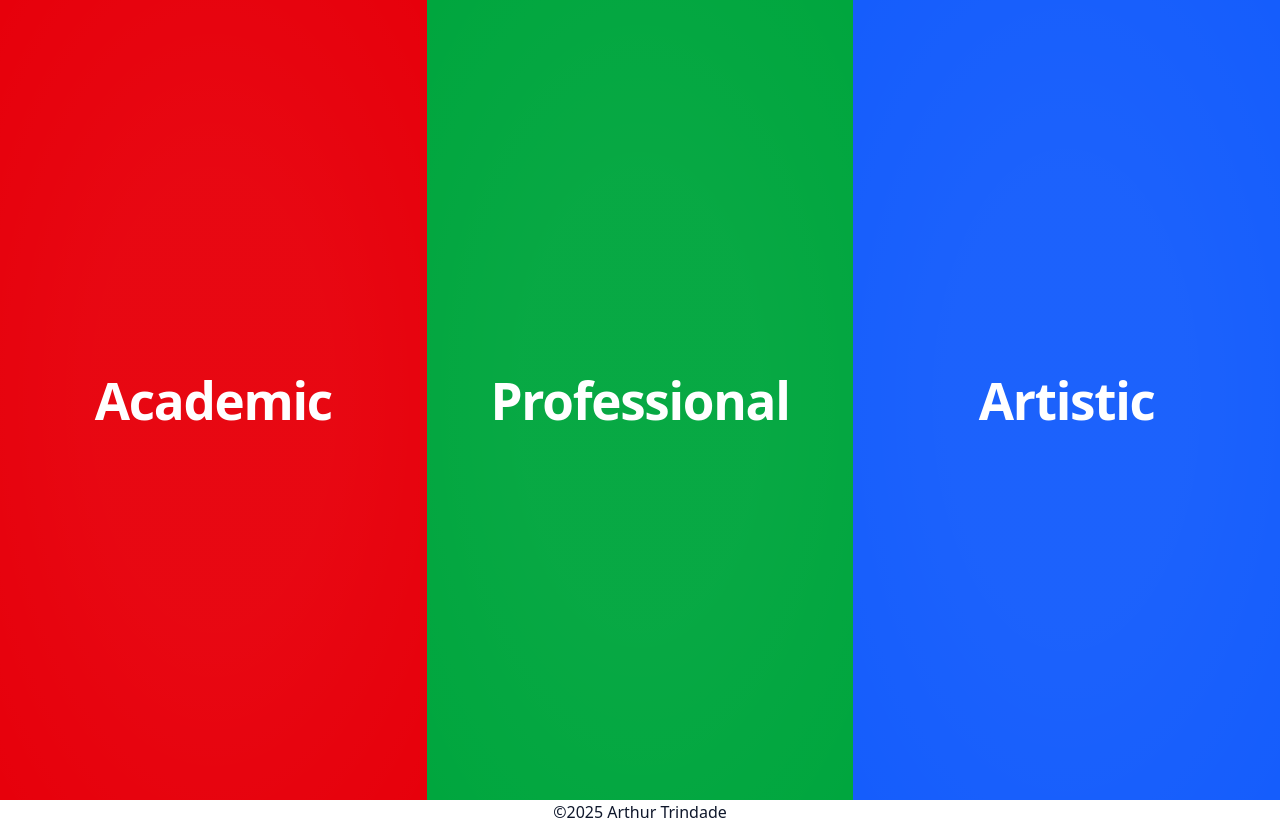
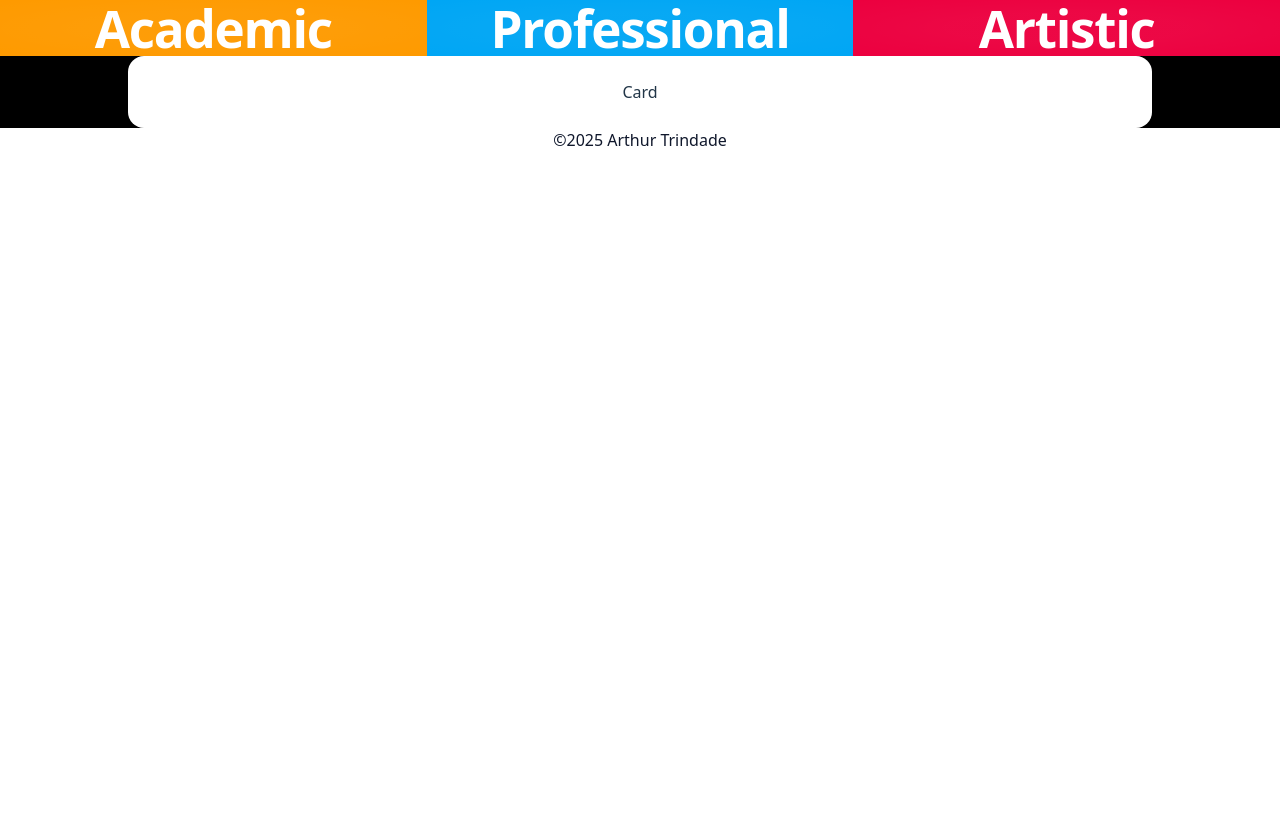
Before and after one commit to arthur-monteath/portfolio, a Vue app: page / in a window 1280 px wide. After the commit the page ends 800 px from the top, so only its background shows below. Built offline with nearby package versions, Linux system fonts and the light colour scheme.

Commit message:
Updated colors and broke the structure of the website *temporary*

```diff
--- /dev/null
+++ b/src/components/AboutCard.vue
@@ -0,0 +1,15 @@
+<script setup lang="ts">
+
+</script>
+
+<template>
+<div class="max-w-sm shadow-4xl rounded-2xl bg-white">
+    <img class="w-full" src="https://placehold.co/320x320" alt="About Image">
+    <div class="px-6 py-4">
+    <div class="font-bold text-xl mb-2">About Me</div>
+    <p class="text-gray-700 text-base">
+    Lorem ipsum dolor sit amet consectetur adipisicing elit. Accusantium ex aut, laboriosam ea asperiores nesciunt necessitatibus dolorum doloremque quae unde fugiat. Odio dignissimos culpa architecto ea. Odit vero delectus possimus?
+    </p>
+    </div>
+</div>
+</template>
--- a/src/components/OrbitCarousel.vue
+++ b/src/components/OrbitCarousel.vue
@@ -64,7 +64,7 @@ const radius = 500
 const zAmplitude = 300
 const yAmplitude = 200
 const zTilt = 0.3 // Z tilt in radians
-const xTilt = 0.2 // Up/Down tilt in radians
+const xTilt = 0.15 // Up/Down tilt in radians
 const center = ref({ x: window.innerWidth / 2, y: window.innerHeight / 2 })
 const speed = 0.005
 
--- a/src/pages/Home.vue
+++ b/src/pages/Home.vue
@@ -23,7 +23,7 @@ const   ContentWrapper = defineComponent({
         'div',
         {
           class: [
-            'transition-opacity pointer-events-none select-none duration-500',
+            'transition-opacity pointer-events-none select-none duration-500 h-full',
             opacityClass.value,
           ], 'aria-hidden': !props.selected,
         },
@@ -33,16 +33,16 @@ const   ContentWrapper = defineComponent({
 })
 
 const categoryBg: Record<Category, string> = {
-  Academic: 'bg-red-600 + ',
-  Professional: 'bg-green-600 + ',
-  Artistic: 'bg-blue-600 + '
+  Academic: 'bg-amber-500 + ',
+  Professional: 'bg-sky-500 + ',
+  Artistic: 'bg-rose-600 + '
 }
 </script>
 
 <template>
-  <main class="relative overflow-visible bg-black w-[100vw] flex flex-col items-stretch justify-center">
+  <main class="relative overflow-visible h-full bg-black w-[100vw] flex flex-col items-stretch justify-center">
 
-    <div class="z-10 h-screen flex items-stretch">
+    <div class="z-10 inset-0 relative h-full flex items-stretch">
       <div v-for="category in ['Academic', 'Professional', 'Artistic']" :key="category"
       :class="[
         'relative flex items-center justify-center h-full basis-0 min-w-0 overflow-hidden transition-[flex-grow] duration-500 select-none cursor-pointer',
@@ -50,13 +50,16 @@ const categoryBg: Record<Category, string> = {
       ]"
       @click="selected === category ? selected = '' : selected = (category as Category)"
       >
-      <div class="absolute inset-0 bg-radial w-full from-white/15 opacity-20 hover:opacity-100 duration-500 transition-all from-40% to-transparent"/>
-        <ContentWrapper :selected="selected === '' || selected === category">
-          <h1 class="relative z-10 text-white font-bold text-4xl tracking-tight">{{category}}</h1>
-        </ContentWrapper>
+      <div class="absolute inset-0 bg-radial w-full h-full from-white/15 opacity-20 hover:opacity-100 duration-500 transition-all from-40% to-transparent"/>
+      <ContentWrapper :selected="selected === '' || selected === category">
+        <h1 class="z-10 text-white font-bold text-4xl tracking-tight">{{category}}</h1>
+      </ContentWrapper>
       </div>
     </div>
 
+    <div class="bg-white rounded-2xl shadow-4xl w-full max-w-5xl mx-auto p-6">
+      Card
+    </div>
 
     <!-- <span class="absolute bottom-2 flex flex-col items-center">
       <ChevronsDown class="w-16 h-16 animate-bounce " />
```
